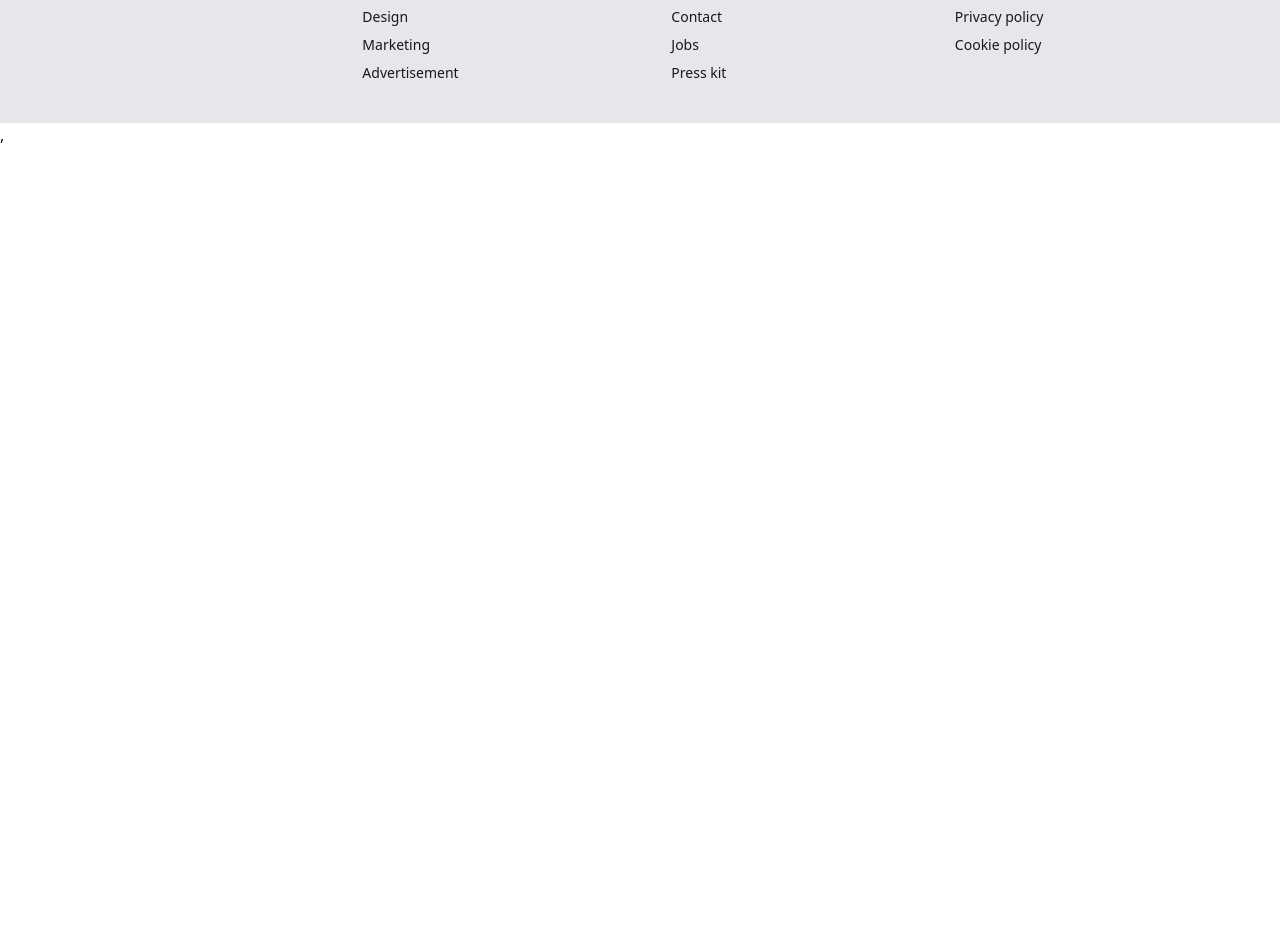
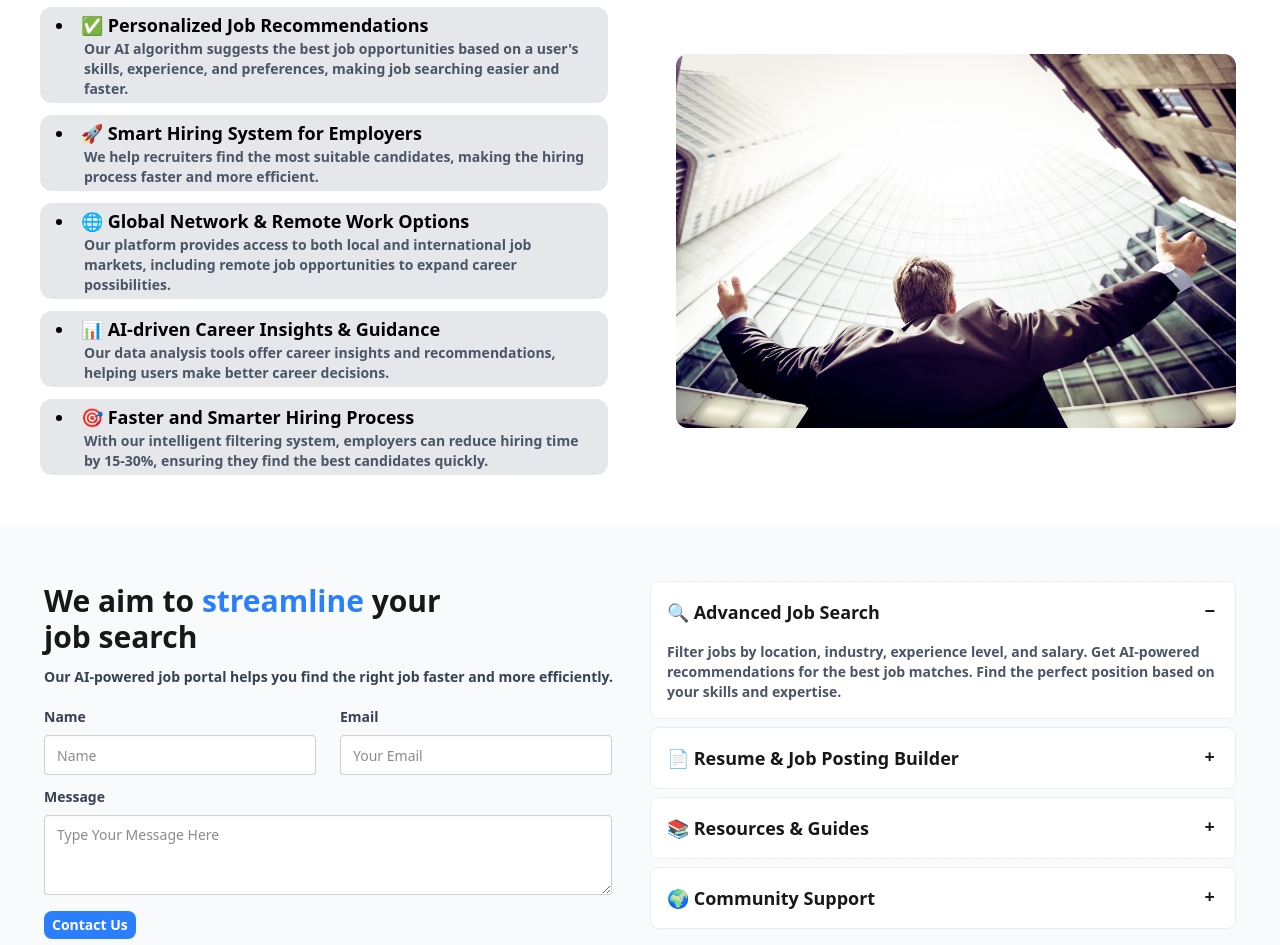
Before and after one commit to Shoriful0360/ai-job-portal-client, a React (Vite) app: page / in a window 1280 px wide. Shown: the part 1807-2752 px from the top of the page. Before the commit the page ends 1954 px from the top, so only its background shows below. Built offline with nearby package versions, Linux system fonts and the light colour scheme; no server answers.

Commit message:
two section added in home page

```diff
--- a/src/Router/Router.jsx
+++ b/src/Router/Router.jsx
@@ -22,7 +22,7 @@ import MyProfile from "../JobSeekerRoute/MyProfile";
 import MyReview from "../JobSeekerRoute/MyReview";
 import Wishlist from "../JobSeekerRoute/Wishlist";
 import DashBoardHome from "../page/DashBoardHome";
-import ApplyJob from "../page/ApplyJob";
+
 
 
 const Router = () => {
--- /dev/null
+++ b/src/Section/ContactUs.jsx
@@ -0,0 +1,54 @@
+
+
+const ContactUs = () => {
+    return (
+        <div className="grid sm:grid-cols-2 bg-[#F8FAFB] items-center gap-5 p-11">
+            <div >
+                <h3 className='text-3xl font-bold  my-3'>We aim to <span className="text-blue-500">streamline</span> your <br /> job search</h3>
+                <p className='text-sm font-semibold  my-3 text-gray-700 '>Our AI-powered job portal helps you find the right job faster and more efficiently.</p>
+                <div className="sm:flex gap-6 my-1">
+                    <div className="my-1">
+                        <label className=" fieldset-label text-sm font-bold text-gray-700 my-1">Name</label>
+                        <input type="text" name="name" className="input lg:w-68 my-1" required placeholder="Name" />
+                    </div>
+
+                    <div className="my-1">
+                        <label className=" fieldset-label text-sm font-bold my-1 text-gray-700">Email</label>
+                        <input type="text" name="email" className="input lg:w-68 my-1" required placeholder="Your Email" />
+                    </div>
+                </div>
+                <label className=" fieldset-label text-sm font-bold text-gray-700 my-1">Message</label>
+                <textarea className="textarea md:w-[330px] lg:w-[568px] my-1" name="massage" placeholder="Type Your Message Here"></textarea>
+                <p><button className="px-2 py-1 bg-blue-500 text-sm font-bold text-white rounded-lg mt-3 m ">Contact Us</button></p>
+            </div>
+
+            <div>
+
+                <div className="collapse collapse-plus my-2 bg-base-100 border border-base-300">
+                    <input type="radio" name="my-accordion-3" defaultChecked />
+                    <div className="collapse-title text-lg font-extrabold">🔍 Advanced Job Search</div>
+                    <div className="collapse-content text-sm font-bold text-gray-600"> Filter jobs by location, industry, experience level, and salary.
+                         Get AI-powered recommendations for the best job matches.
+                         Find the perfect position based on your skills and expertise.</div>
+                </div>
+                <div className="collapse collapse-plus my-2 bg-base-100 border border-base-300">
+                    <input type="radio" name="my-accordion-3" />
+                    <div className="collapse-title text-lg font-extrabold">📄 Resume & Job Posting Builder</div>
+                    <div className="collapse-content text-sm font-bold text-gray-600">Use our smart resume generator to create professional CVs and craft engaging job postings for recruiters.</div>
+                </div>
+                <div className="collapse collapse-plus my-2 bg-base-100 border border-base-300">
+                    <input type="radio" name="my-accordion-3" />
+                    <div className="collapse-title text-lg font-extrabold">📚 Resources & Guides</div>
+                    <div className="collapse-content text-sm font-bold text-gray-600">Explore expert career guides, interview tips, and skill development resources to enhance your career growth.</div>
+                </div>
+                <div className="collapse collapse-plus my-2 bg-base-100 border border-base-300">
+                    <input type="radio" name="my-accordion-3" />
+                    <div className="collapse-title text-lg font-extrabold">🌍 Community Support</div>
+                    <div className="collapse-content text-sm font-bold text-gray-600"> Join our job-seeker community and get advice from professionals.</div>
+                </div>
+            </div>
+        </div>
+    );
+};
+
+export default ContactUs;
--- /dev/null
+++ b/src/Section/OurWork.jsx
@@ -0,0 +1,37 @@
+import pic from '../../public/Photo/what we work pic.avif'
+import { MdOutlineDoubleArrow } from "react-icons/md";
+const OurWork = () => {
+    return (
+        <div className='sm:my-10 '>
+            <h3 className='text-3xl font-bold text-center my-3'>What we do</h3>
+            <p className='text-sm font-bold text-center my-3 text-gray-600 px-6'>Our AI-powered job portal offers a smart solution for job seekers, helping them find the right job based on their skills and experience.</p>
+            <div className='grid lg:grid-cols-2 my-5 px-1 lg:px-7 gap-10 items-center md:px-7 '>
+                <div className='mt-3'>
+                    <div className='bg-gray-200 px-4 py-1 m-3 rounded-xl mt-auto'>
+                        <li className='text-lg font-bold   text-black '>✅ Personalized Job Recommendations</li>
+                        <p className='text-sm font-bold   text-gray-600 pl-7'> Our AI algorithm suggests the best job opportunities based on a user's skills, experience, and preferences, making job searching easier and faster.</p>
+                    </div>
+                    <div className='bg-gray-200 px-4 py-1 m-3 rounded-xl mt-auto'>
+                        <li className='text-lg font-bold   text-black '>🚀 Smart Hiring System for Employers</li>
+                        <p className='text-sm font-bold   text-gray-600 pl-7'> We help recruiters find the most suitable candidates, making the hiring process faster and more efficient.</p>
+                    </div>
+                    <div className='bg-gray-200 px-4 py-1 m-3 rounded-xl mt-auto'>
+                        <li className='text-lg font-bold   text-black '>🌐 Global Network & Remote Work Options</li>
+                        <p className='text-sm font-bold   text-gray-600 pl-7'> Our platform provides access to both local and international job markets, including remote job opportunities to expand career possibilities.</p>
+                    </div>
+                    <div className='bg-gray-200 px-4 py-1 m-3 rounded-xl mt-auto'>
+                        <li className='text-lg font-bold   text-black '>📊 AI-driven Career Insights & Guidance</li>
+                        <p className='text-sm font-bold   text-gray-600 pl-7'> Our data analysis tools offer career insights and recommendations, helping users make better career decisions.</p>
+                    </div>
+                    <div className='bg-gray-200 px-4 py-1 m-3 rounded-xl mt-auto'>
+                        <li className='text-lg font-bold   text-black '>🎯 Faster and Smarter Hiring Process</li>
+                        <p className='text-sm font-bold   text-gray-600 pl-7'> With our intelligent filtering system, employers can reduce hiring time by 15-30%, ensuring they find the best candidates quickly.</p>
+                    </div>
+                </div>
+                <div className=' px-3 md:px-4 '><img className='rounded-xl' src={pic} alt="" /></div>
+            </div>
+        </div>
+    );
+};
+
+export default OurWork;
--- a/src/Section/SuggestedJob.jsx
+++ b/src/Section/SuggestedJob.jsx
@@ -3,7 +3,7 @@
 const SuggestedJob = () => {
     return (
         <div>
-            <h3>AI Job Suggestion</h3>
+
         </div>
     );
 };
--- a/src/component/Homepage/JobCard.jsx
+++ b/src/component/Homepage/JobCard.jsx
@@ -9,7 +9,7 @@ const JobCard = ({job}) => {
 
   return (
     <Link to={`/job-details/${job?._id}`}>
-      <div className="card group bg-gray-200 p-3 h-full border-gray-200 border border-spacing-0.5 border-b-fuchsia-200">
+      <div className="card group bg-gray-200 p-3 h-full border-gray-200 border border-spacing-0.5 shadow-lg border-b-fuchsia-200">
         <div className='flex justify-between items-center '>
           <img className='w-20 h-20 border-2 border-gray-400 rounded-xl' src={job?.image} alt="" />
           <p className='  mb-12 rounded-xl px-2 py-1 bg-blue-100 text-sm font-bold text-blue-500'><i>{job?.jobType}</i></p>
--- a/src/component/category/Category.jsx
+++ b/src/component/category/Category.jsx
@@ -13,7 +13,7 @@ const Category = () => {
     return (
         <div className="mt-10 md:mx-10 mx-4 py-10">
          <div className="text-center max-w-2xl mx-auto space-y-3">
-         <h1 className="text-5xl font-bold ">Job Category</h1>
+         <h1 className="text-3xl font-bold ">Job Category</h1>
          <p>Here are some well-structured descriptions for different job categories in your AI job portal. You can use them directly or modify them as needed.</p>
          </div>
          {/* map category card */}
--- a/src/page/Home/HomePage.jsx
+++ b/src/page/Home/HomePage.jsx
@@ -6,10 +6,12 @@ import SuggestedJob from "../../Section/SuggestedJob";
 import LatestJobs from "../../component/Homepage/LatestJobs";
 import RecentJobs from "../../component/Homepage/RecentJobs";
 import Category from "../../component/category/Category";
+import OurWork from "../../Section/OurWork";
+import ContactUs from "../../Section/ContactUs";
 
 
 const HomePage = () => {
-    const [visible,setVisible]=useState(true)
+    const [visible, setVisible] = useState(true)
     console.log(visible)
     return (
         <div>
@@ -17,8 +19,8 @@ const HomePage = () => {
             {/* latest and recent job */}
             <div className="flex   justify-center mt-10">
                 <div className="bg-gray-500 py-2 rounded-md px-2">
-           <button onClick={()=>setVisible(true)} className={` ${visible?'bg-white text-lg font-extrabold text-blue-700':'text-white text-lg font-extrabold'} md:px-14 px-10 font-semibold py-2 rounded-md cursor-pointer`}>Latest Jobs</button>
-           <button onClick={()=>setVisible(false)} className={` ${visible?'text-white text-lg font-extrabold':'bg-white text-lg font-extrabold text-blue-700'} md:px-14 px-10 font-semibold py-2 rounded-md cursor-pointer`}>Recents Jobs</button>
+                    <button onClick={() => setVisible(true)} className={` ${visible ? 'bg-white text-lg font-extrabold text-blue-700' : 'text-white text-lg font-extrabold'} md:px-14 px-10 font-semibold py-2 rounded-md cursor-pointer`}>Latest Jobs</button>
+                    <button onClick={() => setVisible(false)} className={` ${visible ? 'text-white text-lg font-extrabold' : 'bg-white text-lg font-extrabold text-blue-700'} md:px-14 px-10 font-semibold py-2 rounded-md cursor-pointer`}>Recents Jobs</button>
                 </div>
             </div>
             {/* conditional job  */}
@@ -30,9 +32,11 @@ const HomePage = () => {
                     <RecentJobs />
             }
 
-            <div className="bg-[#F8FAFB]"><Category/></div>
+            <div className="bg-[#F8FAFB]"><Category /></div>
 
             <div><SuggestedJob></SuggestedJob></div>
+            <div><OurWork></OurWork></div>
+            <div><ContactUs></ContactUs></div>
         </div>
     );
 };
```
Also changed, not shown: public/Photo/what we work pic.avif (added). Lines whose indentation alone changed are shown as unchanged.
